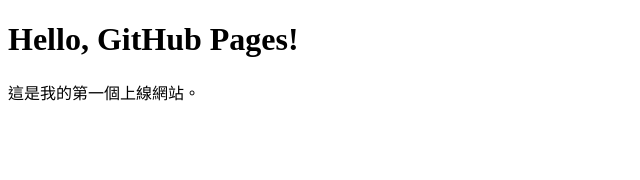
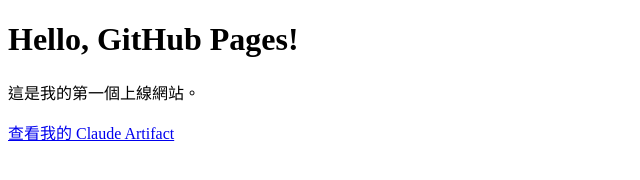
Before and after one commit to shlungwilliam07-dotcom/my-site, a plain HTML site: page index.html in a window 1280 px wide. Shown: the whole page, without its empty margins (0-640 px from the left). Drawn offline with Linux system fonts and the light colour scheme.

Commit message:
feat: 新增 Claude Artifact 連結

```diff
--- a/index.html
+++ b/index.html
@@ -3,10 +3,11 @@
 <head>
   <meta charset="utf-8">
   <meta name="viewport" content="width=device-width, initial-scale=1">
-  <title>我的第一個網站</title>
+  <title>許少龍的網站</title>
 </head>
 <body>
   <h1>Hello, GitHub Pages!</h1>
   <p>這是我的第一個上線網站。</p>
+  <p><a href="https://claude.ai/code/artifact/98ceff9f-b7ab-4a49-aaaa-8a0df4854d4b?via=auto_preview" target="_blank">查看我的 Claude Artifact</a></p>
 </body>
 </html>
```
